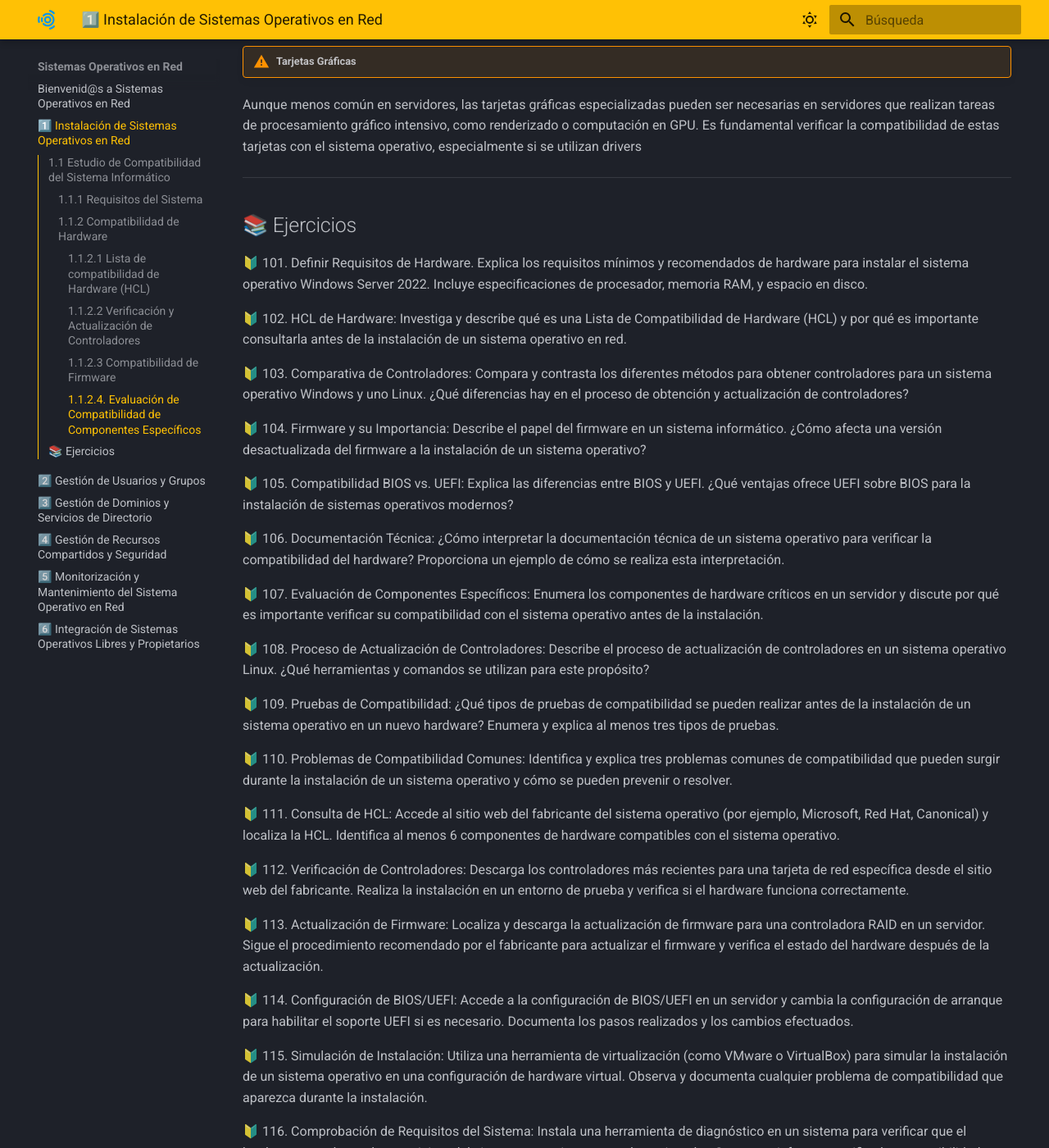
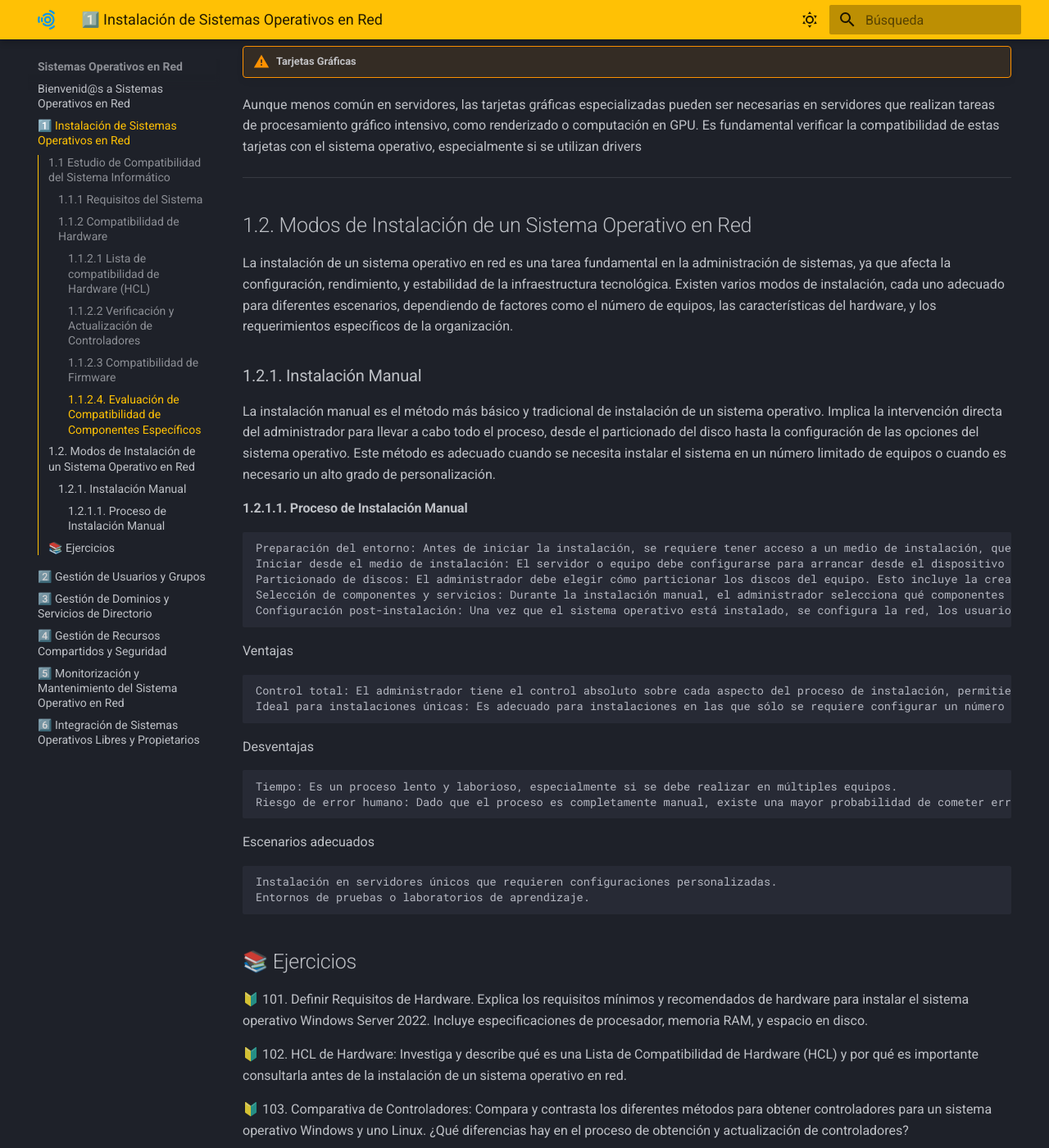
Before and after one commit to lupastance/sistemas-operativos-en-red, an MkDocs documentation site: the page built from docs/1 - Instalación de Sistemas Operativos en Red.md, in a window 1280 px wide and 1400 px high, scrolled down 7274 px. Shown: the whole window at 82% size. Built offline with MkDocs 1.6.1 and Material for MkDocs 9.7.7, drawn with Linux system fonts in a browser that asks for light colours.

Commit message:
Nuevo contenido

```diff
--- a/docs/1 - Instalación de Sistemas Operativos en Red.md
+++ b/docs/1 - Instalación de Sistemas Operativos en Red.md
@@ -196,6 +196,61 @@ Aunque menos común en servidores, las tarjetas gráficas especializadas pueden
 
 ---
 
+## 1.2. Modos de Instalación de un Sistema Operativo en Red
+
+La instalación de un sistema operativo en red es una tarea fundamental en la administración de sistemas, ya que afecta la configuración, rendimiento, y estabilidad de la infraestructura tecnológica. Existen varios modos de instalación, cada uno adecuado para diferentes escenarios, dependiendo de factores como el número de equipos, las características del hardware, y los requerimientos específicos de la organización.
+
+### 1.2.1. Instalación Manual
+
+La instalación manual es el método más básico y tradicional de instalación de un sistema operativo. Implica la intervención directa del administrador para llevar a cabo todo el proceso, desde el particionado del disco hasta la configuración de las opciones del sistema operativo. Este método es adecuado cuando se necesita instalar el sistema en un número limitado de equipos o cuando es necesario un alto grado de personalización.
+
+#### 1.2.1.1. Proceso de Instalación Manual
+
+    Preparación del entorno: Antes de iniciar la instalación, se requiere tener acceso a un medio de instalación, que puede ser un CD, DVD, o una unidad USB con el sistema operativo. También es importante verificar que el hardware sea compatible con el sistema que se va a instalar.
+    Iniciar desde el medio de instalación: El servidor o equipo debe configurarse para arrancar desde el dispositivo de instalación. Esto generalmente se hace accediendo a la BIOS o UEFI para cambiar la secuencia de arranque.
+    Particionado de discos: El administrador debe elegir cómo particionar los discos del equipo. Esto incluye la creación de particiones para el sistema operativo, archivos de intercambio, y particiones adicionales si es necesario.
+    Selección de componentes y servicios: Durante la instalación manual, el administrador selecciona qué componentes y servicios del sistema operativo instalar, como servicios de red, servidores de archivos, o bases de datos.
+    Configuración post-instalación: Una vez que el sistema operativo está instalado, se configura la red, los usuarios, los permisos, y otras preferencias personalizadas.
+
+Ventajas
+
+    Control total: El administrador tiene el control absoluto sobre cada aspecto del proceso de instalación, permitiendo un alto grado de personalización.
+    Ideal para instalaciones únicas: Es adecuado para instalaciones en las que sólo se requiere configurar un número reducido de equipos, o en situaciones donde la instalación necesita personalización única.
+
+Desventajas
+
+    Tiempo: Es un proceso lento y laborioso, especialmente si se debe realizar en múltiples equipos.
+    Riesgo de error humano: Dado que el proceso es completamente manual, existe una mayor probabilidad de cometer errores, como un particionado incorrecto o una configuración errónea de los servicios.
+
+Escenarios adecuados
+
+    Instalación en servidores únicos que requieren configuraciones personalizadas.
+    Entornos de pruebas o laboratorios de aprendizaje.
+
+
+
+
+
+
+
+
+
+
+
+
+
+
+
+
+
+
+
+
+
+
+
+
+
 ## 📚 Ejercicios
 
 🔰 101. Definir Requisitos de Hardware.
```
